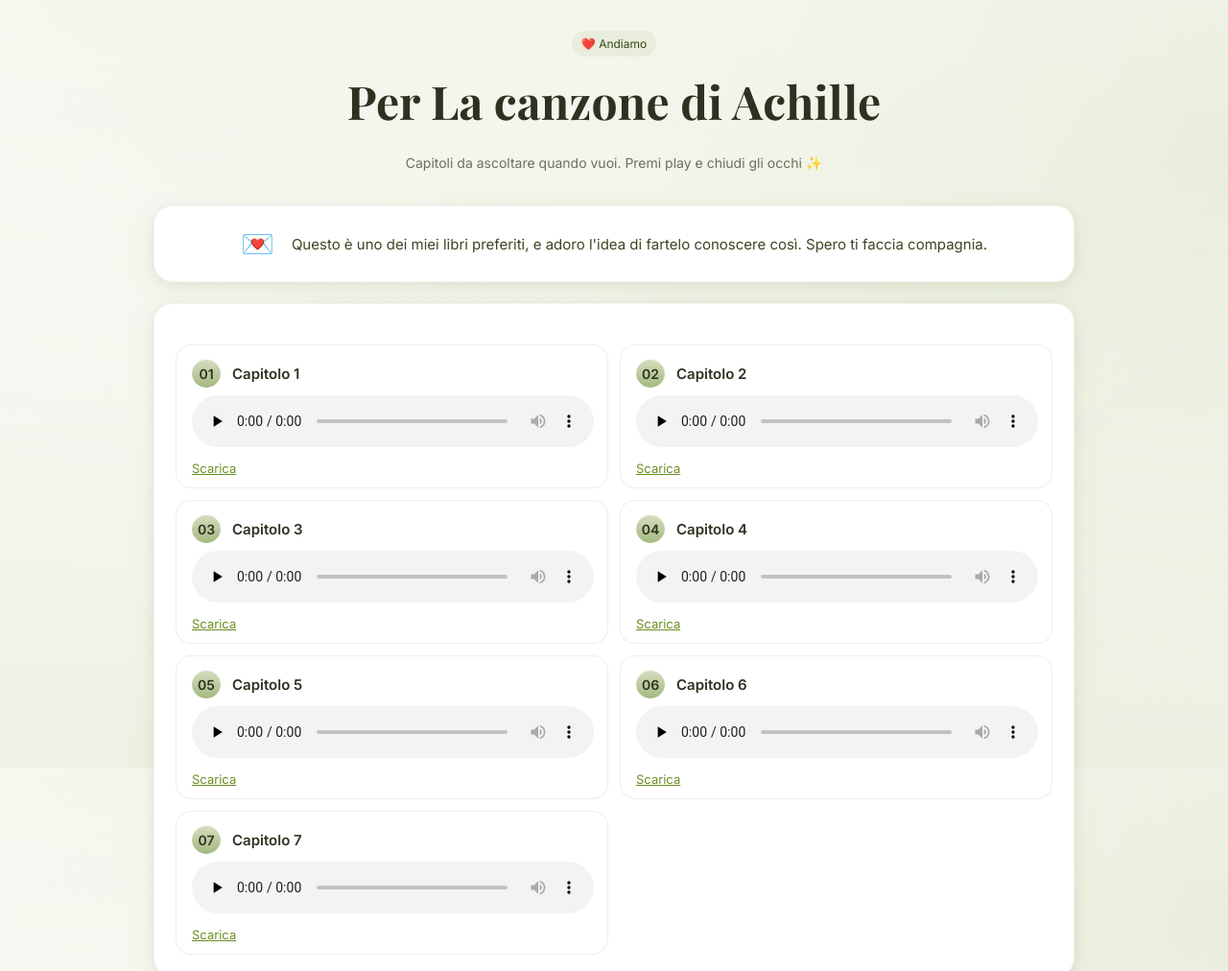
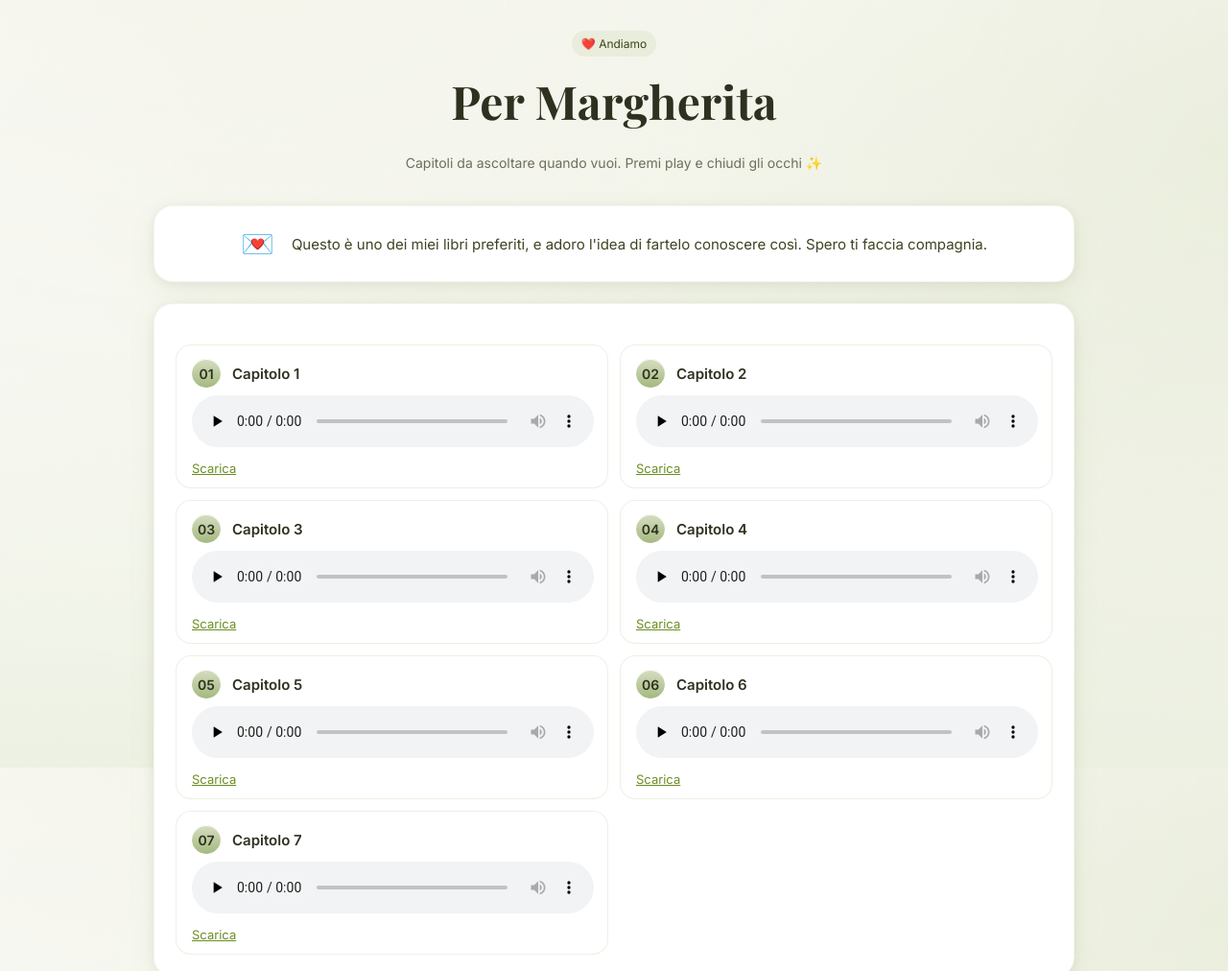
Before and after one commit to robertacardone2001-bot/andiamo, a plain HTML site: page index.html in a window 1280 px wide. Shown: the top 1012 px of the page at 96% size. Drawn offline with nearby package versions, Linux system fonts and the light colour scheme.

Commit message:
Update index.html

```diff
--- a/index.html
+++ b/index.html
@@ -123,8 +123,8 @@ code{ background:#f4f4eb; padding:2px 6px; border-radius:6px; font-family: ui-mo
   ];
 
   // === IMPOSTAZIONI PAGINA ===
-  document.title = `Per ${herName} — Capitoli Audio`;
-  document.getElementById('her-name').textContent = title;
+  document.title = `${title} — Capitoli Audio`;
+  document.getElementById('her-name').textContent = herName;
   document.getElementById('footer-name').textContent = `Per ${herName}`;
 
   // === CARICAMENTO CAPITOLI ===
```
